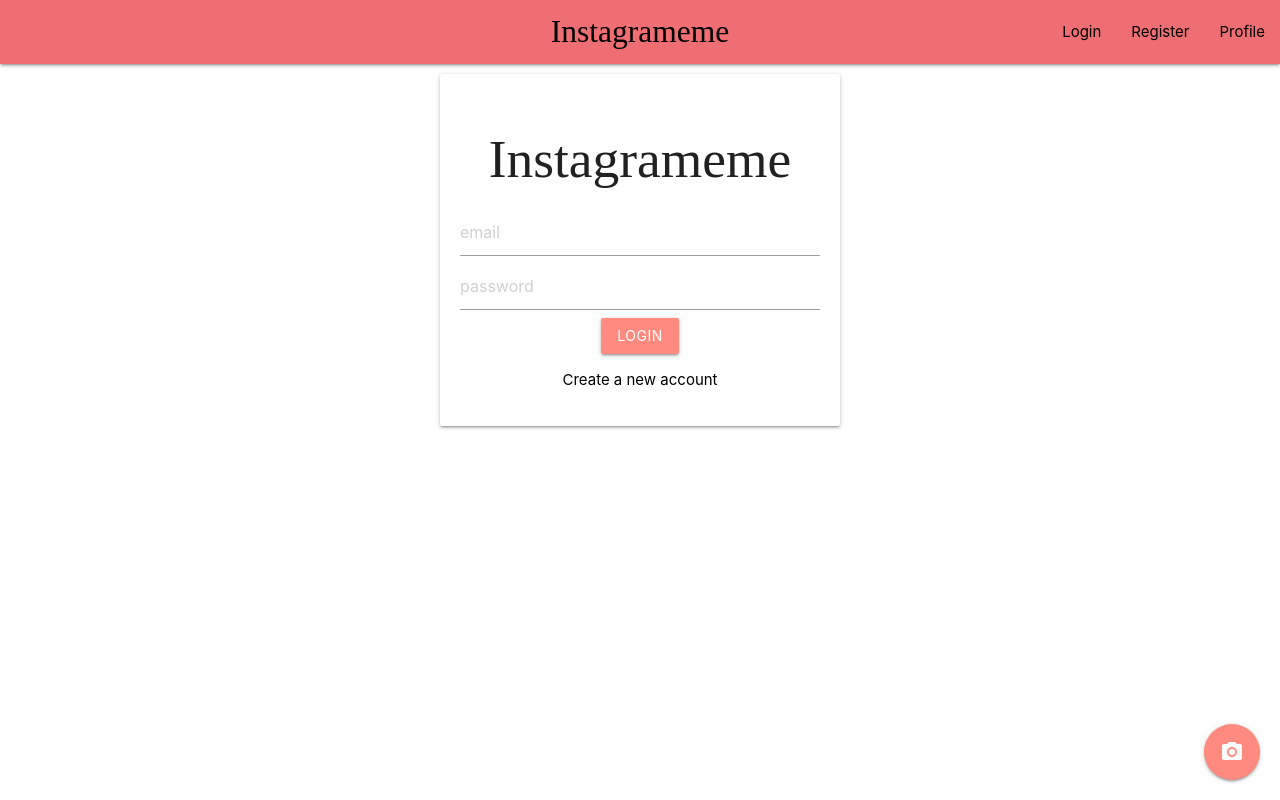
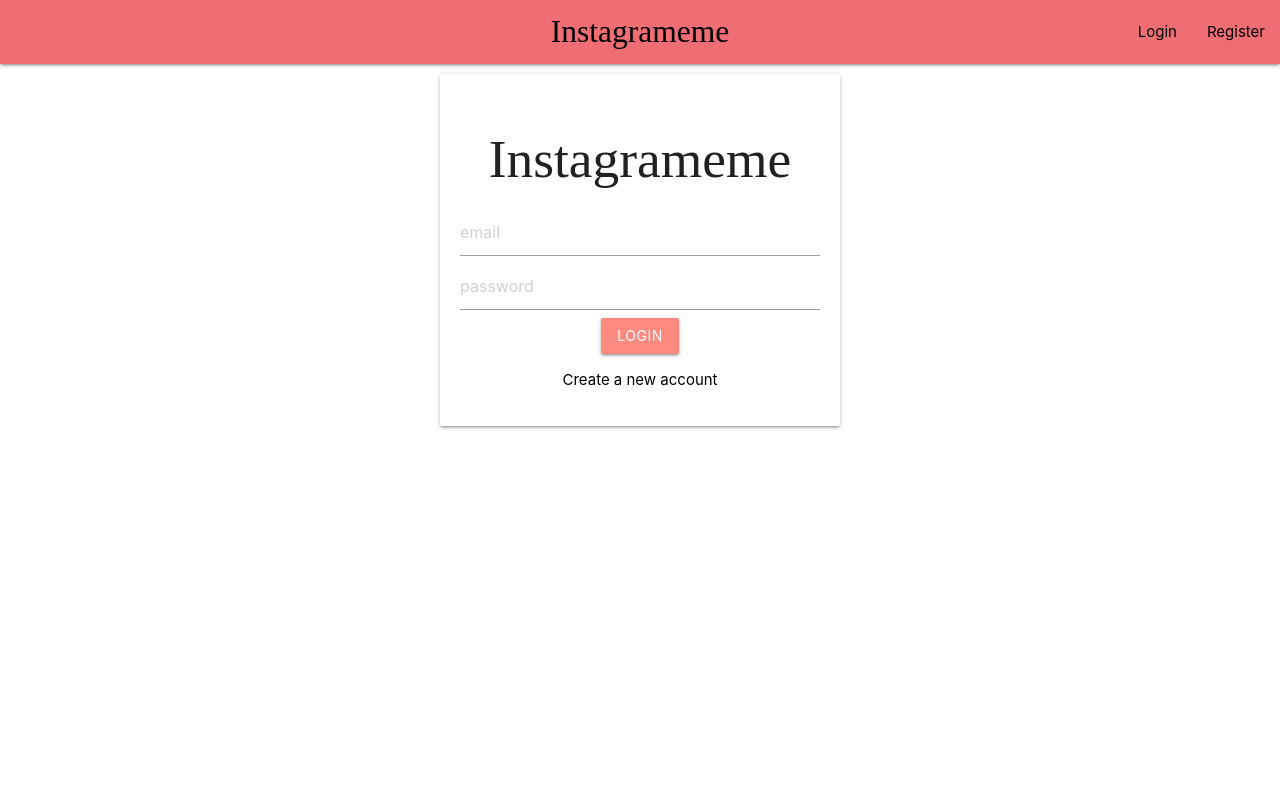
Before and after one commit to nebirous/instagrameme, a React (Create React App) app in the folder client/: page /login in a window 1280 px wide. Built offline with nearby package versions, Linux system fonts and the light colour scheme; a web font is replaced by a local one.

Commit message:
dinamic navbar and user context

```diff
--- a/client/src/App.js
+++ b/client/src/App.js
@@ -1,18 +1,35 @@
+import React, { useEffect, createContext, useReducer, useContext } from 'react'
 import './App.css'
 import NavBar from './components/NavBar'
 //import "./App.css";
-import { BrowserRouter, Routes, Route, Link } from 'react-router-dom'
+import {
+  BrowserRouter,
+  Routes,
+  Route,
+  Link,
+  useNavigate,
+} from 'react-router-dom'
 import Home from './components/screens/Home'
 import Profile from './components/screens/Profile'
 import Register from './components/screens/Register'
 import Login from './components/screens/Login'
 import CreatePost from './components/screens/CreatePost'
+import { initialState, reducer } from './reducers/userReducer'
 
-function App() {
+export const userContext = createContext()
+
+const Routing = () => {
+  const navigate = useNavigate()
+  const { state, dispatch } = useContext(userContext)
+  useEffect(() => {
+    const user = JSON.parse(localStorage.getItem('user'))
+    if (!user) {
+      return navigate('/login')
+    }
+
+    dispatch({ type: 'USER', payload: user })
+  }, [])
   return (
-    <BrowserRouter>
-      <NavBar />
-      <div className="main-container">
     <Routes>
       <Route path="/" element={<Home />}></Route>
       <Route path="/profile" element={<Profile />}></Route>
@@ -20,14 +37,34 @@ function App() {
       <Route path="/login" element={<Login />}></Route>
       <Route path="/create" element={<CreatePost />}></Route>
     </Routes>
-      </div>
+  )
+}
+
+function App() {
+  const [state, dispatch] = useReducer(reducer, initialState)
+  const renderUploadButton = () => {
+    console.log('state')
+    if (state) {
+      return [
         <Link
           to="/create"
-        class="btn-floating btn-large waves-effect waves-light red accent-1"
+          className="btn-floating btn-large waves-effect waves-light red accent-1"
         >
-        <i class="material-icons">camera_alt</i>
-      </Link>
+          <i className="material-icons">camera_alt</i>
+        </Link>,
+      ]
+    }
+  }
+  return (
+    <userContext.Provider value={{ state, dispatch }}>
+      <BrowserRouter>
+        <NavBar />
+        <div className="main-container">
+          <Routing />
+        </div>
+        {renderUploadButton()}
       </BrowserRouter>
+    </userContext.Provider>
   )
 }
 
--- a/client/src/components/NavBar.js
+++ b/client/src/components/NavBar.js
@@ -1,23 +1,49 @@
-import React from 'react'
-import { Link } from 'react-router-dom'
+import React, { useContext } from 'react'
+import { Link, useNavigate } from 'react-router-dom'
+import { userContext } from '../App'
 
 function NavBar() {
+  const navigate = useNavigate()
+  const { state, dispatch } = useContext(userContext)
+  const renderList = () => {
+    if (state) {
+      return [
+        <li>
+          <Link to="/profile">Profile</Link>
+        </li>,
+        <li>
+          <Link
+            to="/login"
+            onClick={() => {
+              localStorage.clear()
+              dispatch({ type: 'CLEAR' })
+              navigate('/login')
+            }}
+          >
+            Log out
+          </Link>
+        </li>,
+      ]
+    } else {
+      return [
+        <li>
+          <Link to="/login">Login</Link>
+        </li>,
+        <li>
+          <Link to="/register">Register</Link>
+        </li>,
+      ]
+    }
+  }
+
   return (
     <nav>
       <div className="nav-wrapper">
-        <Link to="/" className="brand-logo center">
+        <Link to={state ? '/' : '/login'} className="brand-logo center">
           Instagrameme
         </Link>
         <ul id="nav-mobile" className="right">
-          <li>
-            <Link to="/login">Login</Link>
-          </li>
-          <li>
-            <Link to="/register">Register</Link>
-          </li>
-          <li>
-            <Link to="/profile">Profile</Link>
-          </li>
+          {renderList()}
         </ul>
       </div>
     </nav>
--- a/client/src/components/screens/CreatePost.js
+++ b/client/src/components/screens/CreatePost.js
@@ -1,4 +1,5 @@
-import React, { useState, useNavigate } from 'react'
+import React, { useState, useEffect } from 'react'
+import { useNavigate } from 'react-router-dom'
 import M from 'materialize-css'
 
 const CreatePost = () => {
@@ -7,24 +8,8 @@ const CreatePost = () => {
   const [description, setDescription] = useState('')
   const [image, setImage] = useState('')
   const [url, setUrl] = useState('')
-  const createPost = () => {
-    const data = new FormData()
-    data.append('file', image)
-    data.append('upload_preset', 'instagrameme')
-    data.append('cloud_name', 'nebirous')
-    fetch('https://api.cloudinary.com/v1_1/nebirous/image/upload', {
-      method: 'post',
-      body: data,
-    })
-      .then(res => res.json())
-      .then(data => {
-        if (data.error) {
-          M.toast({ html: data.error })
-        } else {
-          setUrl(data.url)
-        }
-      })
-      .then(
+  useEffect(() => {
+    if (url) {
       fetch('http://localhost:5000/createPost', {
         method: 'post',
         headers: {
@@ -48,8 +33,26 @@ const CreatePost = () => {
             })
             navigate('/')
           }
-          }),
-      )
+        })
+    }
+  }, [url])
+  const createPost = () => {
+    const data = new FormData()
+    data.append('file', image)
+    data.append('upload_preset', 'instagrameme')
+    data.append('cloud_name', 'nebirous')
+    fetch('https://api.cloudinary.com/v1_1/nebirous/image/upload', {
+      method: 'post',
+      body: data,
+    })
+      .then(res => res.json())
+      .then(data => {
+        if (data.error) {
+          M.toast({ html: data.error })
+        } else {
+          setUrl(data.url)
+        }
+      })
   }
   return (
     <div className="card post-card input-field">
--- a/client/src/components/screens/Login.js
+++ b/client/src/components/screens/Login.js
@@ -1,8 +1,10 @@
-import React, { useState } from 'react'
+import React, { useState, useContext } from 'react'
 import { Link, useNavigate } from 'react-router-dom'
+import { userContext } from '../../App'
 import M from 'materialize-css'
 
 const Login = () => {
+  const { state, dispatch } = useContext(userContext)
   const navigate = useNavigate()
   const [password, setPassword] = useState('')
   const [email, setEmail] = useState('')
@@ -29,6 +31,7 @@ const Login = () => {
         } else {
           localStorage.setItem('jwt', data.token)
           localStorage.setItem('user', JSON.stringify(data.user))
+          dispatch({ type: 'USER', payload: data.user })
           M.toast({ html: 'Log in successfull' })
           navigate('/profile')
         }
--- /dev/null
+++ b/client/src/reducers/userReducer.js
@@ -0,0 +1,11 @@
+export const initialState = null
+export const reducer = (state, action) => {
+  if (action.type === 'USER') {
+    return action.payload
+  }
+  if (action.type === 'CLEAR') {
+    return null
+  }
+
+  return state
+}
```
Lines whose indentation alone changed are shown as unchanged.
